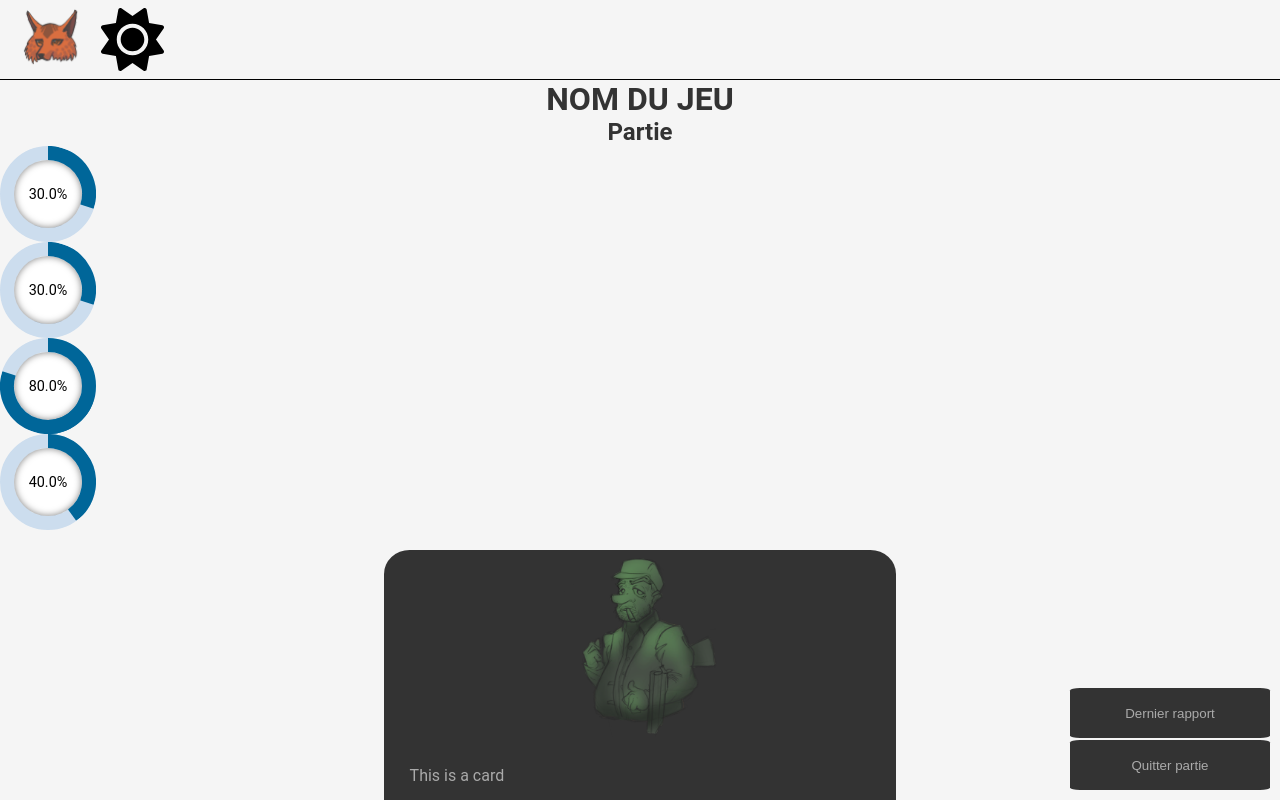
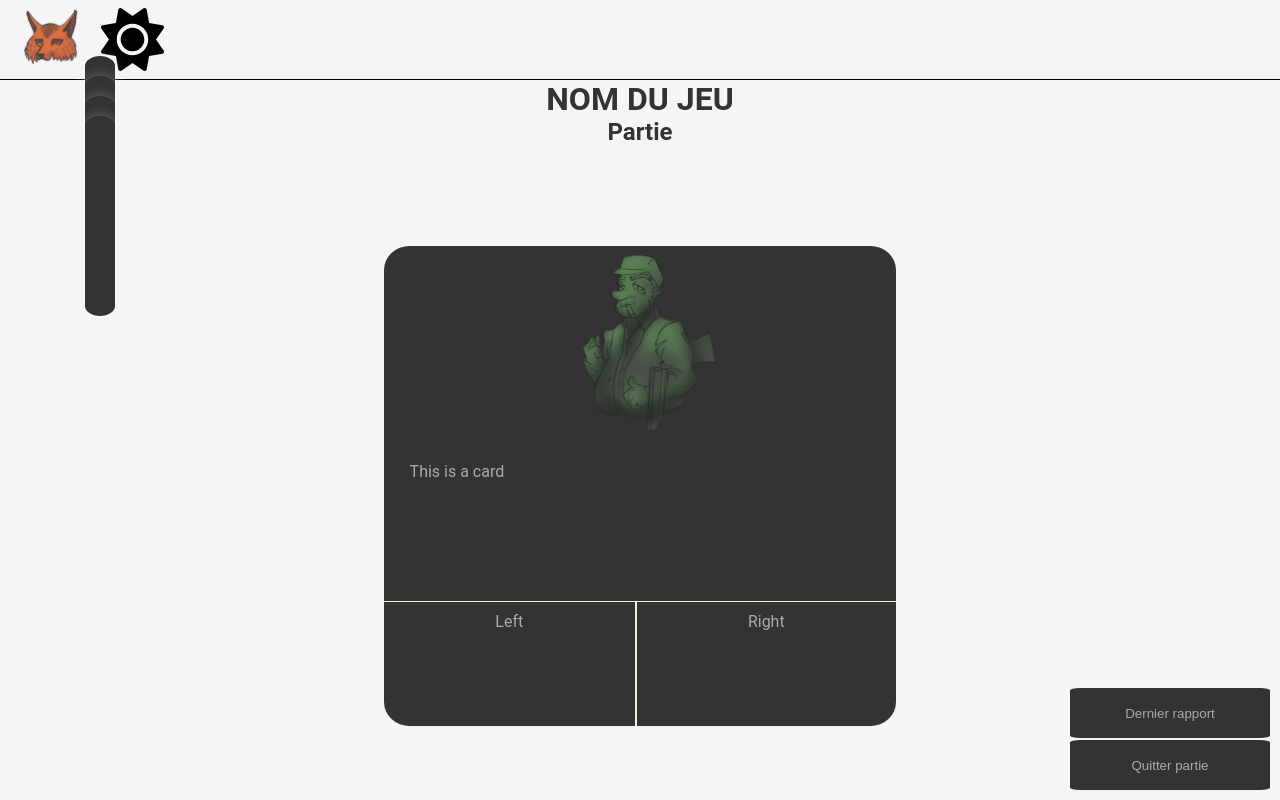
Before and after one commit to LucienMartial/ScientificGameJam2022, a plain HTML site: page src/index.html in a window 1280 px wide. Both pictures are taken after a click on the button "Commencer une partie". Shown: the top 800 px of the page. Drawn offline with Linux system fonts and the light colour scheme.

Commit message:
Change of progress bars for more smooth ones
making of progress bars more clean that goes better with the dark theme

```diff
--- a/src/index.html
+++ b/src/index.html
@@ -31,30 +31,10 @@
     <h2>Partie</h2>
 
 <div id="actors">
-        <div id="hunter"class="progress-circle small green" data-value="70">
-            <div class="progress-masque">
-                <div class="progress-barre"></div>
-                <div class="progress-sup50"></div>
-            </div>
-        </div>
-        <div id="naturalist" class="progress-circle small orange" data-value="30">
-            <div class="progress-masque">
-                <div class="progress-barre"></div>
-                <div class="progress-sup50"></div>
-            </div>
-        </div>
-        <div id="farmer" class="progress-circle small violet" data-value="80">
-            <div class="progress-masque">
-                <div class="progress-barre"></div>
-                <div class="progress-sup50"></div>
-            </div>
-        </div>
-        <div id="researcher" class="progress-circle small blue" data-value="40">
-            <div class="progress-masque">
-                <div class="progress-barre"></div>
-                <div class="progress-sup50"></div>
-            </div>
-        </div>
+    <div id="hunter" class="progress"></div>
+    <div id="naturalist" class="progress"></div>
+    <div id="farmer" class="progress"></div>
+    <div id="researcher" class="progress"></div>
 </div>
 
 <div id="cardContainer"></div>
--- a/src/styles/style.css
+++ b/src/styles/style.css
@@ -178,95 +178,13 @@ body.dark #options button {
     border: solid #666666 1px;
 }
 
-/*
-    This is the code for the PROGRESS BAR -- OPINION
- */
-
-.progress-circle{
-    position: relative;             /* pour servir de référent */
-    box-sizing: border-box;         /* prise en compte bordure dans la dimension */
-    font-size: 6em;                 /* pour définir les dimensions */
-    width: 1em;                     /* fixe la largeur */
-    height: 1em;                    /* fixe la hauteur */
-    border-radius: 50%;             /* rendu aspect circulaire */
-    border: .15em solid #CDE;       /* couleur de fond de l'anneau */
-    background-color: #FFF;         /* couleur de fond de la progress bar */
+.progress {
+    height: 20px;
+    position: relative;
+    background: #333;
+    border-radius: 25px;
+    padding: 10px;
+    box-shadow:  0 0 10px rgba(255, 255, 255, 0.3);
+    width: 200px;
+    transform: rotate(270deg) scaleY(150%);
 }
-
-.progress-masque {
-    position: absolute;
-    width: 1em;                     /* 100% de la largeur */
-    height: 1em;                    /* 100% de la hauteur */
-    left: -.15em;                   /* décalage de la largeur bordure de la gauge */
-    top: -.15em;                    /* décalage de la largeur bordure de la gauge */
-    clip: rect(0, 1em, 1em, .5em);  /* par défaut seule la partie droite est visible */
-}
-.progress-circle[data-value^='5']:not([data-value='5']):not([data-value^='5.']) .progress-masque,
-.progress-circle[data-value^='6']:not([data-value='6']):not([data-value^='6.']) .progress-masque,
-.progress-circle[data-value^='7']:not([data-value='7']):not([data-value^='7.']) .progress-masque,
-.progress-circle[data-value^='8']:not([data-value='8']):not([data-value^='8.']) .progress-masque,
-.progress-circle[data-value^='9']:not([data-value='9']):not([data-value^='9.']) .progress-masque,
-.progress-circle[data-value^='100'] .progress-masque {
-    clip: rect(auto, auto, auto, auto);
-}
-
-.progress-barre,
-.progress-sup50 {
-    position: absolute;
-    box-sizing: border-box;         /* prise en compte bordure dans la dimension */
-    border-width: .15em;            /* largeur bordure de la gauge */
-    border-style: solid;
-    border-color: #069;
-    border-radius: 50%;             /* rendu aspect circulaire */
-    width: 1em;                     /* largeur à 100% */
-    height: 1em;                    /* hauteur à 100% */
-    clip: rect(0, .5em, 1em, 0);    /* on ne garde que la partie gauche */
-}
-
-.progress-sup50 {
-    display: none;
-    clip: rect(0, 1em, 1em, .5em);
-}
-
-.progress-circle:after {
-    content: attr(data-value) "%";  /* récup. valeur de progression */
-    font-size: 0.15em;              /* taille de la font en % du parent */
-    height: 100%;                   /* centrage dans le parent */
-    display: flex;
-    align-items: center;
-    justify-content: center;
-
-    /*-- pour effet shadow intérieur --*/
-    border-radius: 50%;
-    box-shadow: 0 0 .5em rgba(0, 0, 0, .5) inset;
-}
-
-/* sup à 50*/
-.progress-circle[data-value^='5']:not([data-value='5']):not([data-value^='5.']) .progress-sup50,
-.progress-circle[data-value^='6']:not([data-value='6']):not([data-value^='6.']) .progress-sup50,
-.progress-circle[data-value^='7']:not([data-value='7']):not([data-value^='7.']) .progress-sup50,
-.progress-circle[data-value^='8']:not([data-value='8']):not([data-value^='8.']) .progress-sup50,
-.progress-circle[data-value^='9']:not([data-value='9']):not([data-value^='9.']) .progress-sup50,
-.progress-circle[data-value^='100'] .progress-sup50 {
-    display:block;
-}
-
-.progress-circle.red .progress-masque {
-    border-color: #B40000;          /* couleur de la barre d'avancement */
-}
-
-.progress-circle small{
-    font-size: 15em;
-}
-
-.progress-circle.green .progress-masque {
-    border-color: #33b400;          /* couleur de la barre d'avancement */
-}
-
-.progress-circle.orange .progress-masque {
-    border-color: #ff8800;          /* couleur de la barre d'avancement */
-}
-
-.progress-circle.violet .progress-masque {
-    border-color: #cf00ff;          /* couleur de la barre d'avancement */
-}
```
Lines whose indentation alone changed are shown as unchanged.
